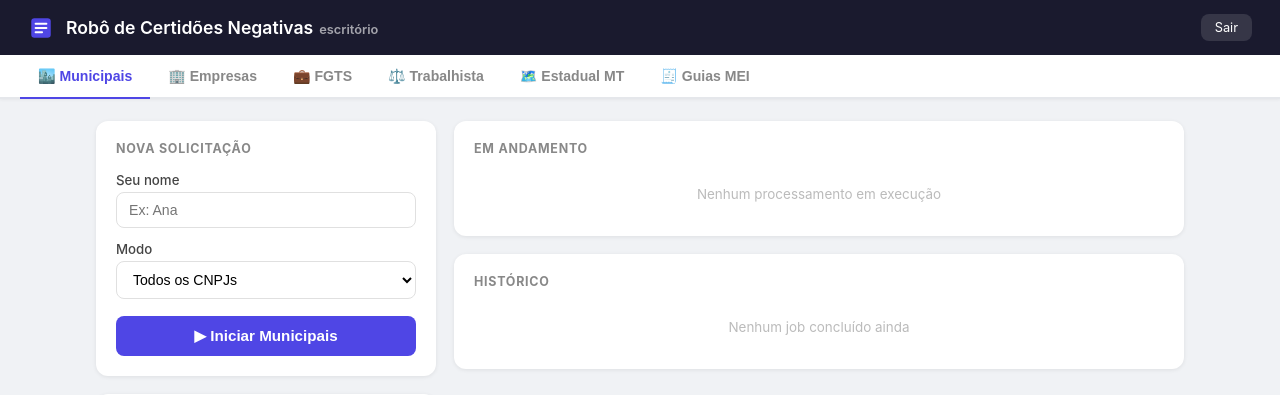
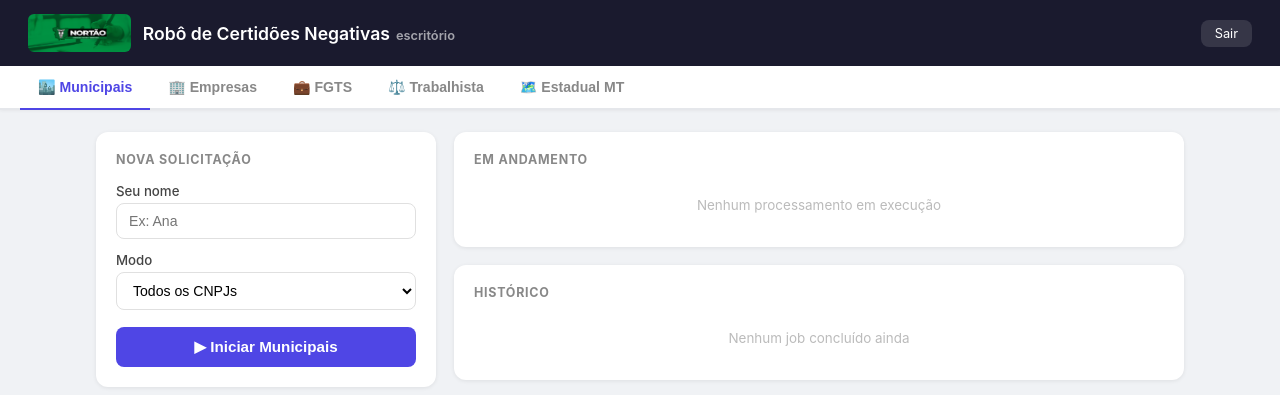
Before and after one commit to raulfloss/roboescrit-rio, a Python web app: template templates/index.html in a window 1280 px wide. Shown: the top 395 px of the page. Run offline with Jinja, Linux system fonts and the light colour scheme; the template is opened without the code that fills it, so the values that code supplies are empty.

Commit message:
Remove aba Guias MEI do site e adiciona logo no header e favicon
Co-Authored-By: Claude Sonnet 4.6 <noreply@anthropic.com>

```diff
--- a/templates/index.html
+++ b/templates/index.html
@@ -4,6 +4,7 @@
 <meta charset="UTF-8">
 <meta name="viewport" content="width=device-width, initial-scale=1.0">
 <title>Robô de Certidões</title>
+<link rel="icon" type="image/png" href="/static/logo.png.png">
 <style>
 *{box-sizing:border-box;margin:0;padding:0}
 body{font-family:-apple-system,BlinkMacSystemFont,'Segoe UI',sans-serif;background:#f0f2f5;color:#1a1a2e;min-height:100vh}
@@ -142,10 +143,7 @@ mark{background:#fef3c7;border-radius:2px;padding:0 1px}
 </div>
 
 <header>
-  <svg width="26" height="26" viewBox="0 0 24 24" fill="none">
-    <rect x="3" y="3" width="18" height="18" rx="3" fill="#4f46e5"/>
-    <path d="M7 8h10M7 12h10M7 16h6" stroke="white" stroke-width="1.8" stroke-linecap="round"/>
-  </svg>
+  <img src="/static/logo.png.png" alt="Logo" style="height:38px;width:auto;border-radius:6px">
   <div>
     <h1>Robô de Certidões Negativas<small>escritório</small></h1>
   </div>
@@ -159,7 +157,6 @@ mark{background:#fef3c7;border-radius:2px;padding:0 1px}
   <button class="tab-btn" onclick="trocarTab('fgts',this)">💼 FGTS</button>
   <button class="tab-btn" onclick="trocarTab('trabalhista',this)">⚖️ Trabalhista</button>
   <button class="tab-btn" onclick="trocarTab('estadual-mt',this)">🗺️ Estadual MT</button>
-  <button class="tab-btn" onclick="trocarTab('mei',this)">🧾 Guias MEI</button>
 </nav>
 
 <!-- ══ Tab: Municipais ══════════════════════════════════════════════════════ -->
@@ -405,44 +402,6 @@ mark{background:#fef3c7;border-radius:2px;padding:0 1px}
 </div>
 </div><!-- /tab-estadual-mt -->
 
-<!-- ══ Tab: Guias MEI ═════════════════════════════════════════════════════════ -->
-<div id="tab-mei" class="tab-panel">
-<div class="wrap">
-  <div>
-    <div class="card" style="margin-bottom:18px">
-      <div class="card-title">Guias DAS — MEI</div>
-      <div class="tipo-info" style="border-left:4px solid #7c3aed">
-        <strong>Emissão de Guia de Pagamento (DAS)</strong>
-        <span>Portal PGMEI — Receita Federal</span>
-        <span class="tipo-aplica">Apenas MEI (Microempreendedor Individual)</span>
-      </div>
-      <div style="margin-top:10px;padding:10px 12px;background:#f5f3ff;border-radius:8px;font-size:.81rem;color:#5b21b6;line-height:1.5">
-        <strong>ℹ️ Sobre o captcha:</strong> O portal MEI exige verificação manual na primeira vez.
-        Um navegador abrirá automaticamente — resolva o captcha quando solicitado.
-        O robô assume sozinho após a liberação. Você pode continuar trabalhando normalmente.
-      </div>
-      <button class="btn-start" id="btn-iniciar-mei" onclick="iniciarMei()" style="margin-top:14px;background:#7c3aed">
-        ▶ Iniciar Guias MEI
-      </button>
-    </div>
-    <div class="card">
-      <div class="card-title">Fila de Espera</div>
-      <div id="painel-mei-fila"><div class="empty">Nenhum job aguardando</div></div>
-    </div>
-  </div>
-  <div class="right-col">
-    <div class="card">
-      <div class="card-title">Em Andamento</div>
-      <div id="painel-mei-atual"><div class="empty">Nenhum processamento em execução</div></div>
-    </div>
-    <div class="card">
-      <div class="card-title">Histórico</div>
-      <div id="painel-mei-hist"><div class="empty">Nenhum job concluído ainda</div></div>
-    </div>
-  </div>
-</div>
-</div><!-- /tab-mei -->
-
 <script>
 // ── nome salvo ────────────────────────────────────────────────────────────────
 const $nome = document.getElementById("inp-nome");
@@ -630,18 +589,16 @@ function renderHistorico(hist) {
 let _historico = [];
 
 function isGeralJob(j) { return j && j.script === "robo_geral.py"; }
-function isMeiJob(j)   { return j && j.script === "mei"; }
 
 const TIPO_LABEL = {
   fgts:        "FGTS (CRF)",
   trabalhista: "Trabalhista (CNDT)",
   estadual_mt: "Estadual MT",
-  mei:         "Guias MEI (DAS)",
 };
 
 // Estado de log independente por tipo
 const _logState = {};
-["fgts","trabalhista","estadual_mt","mei"].forEach(t => {
+["fgts","trabalhista","estadual_mt"].forEach(t => {
   _logState[t] = { offset: 0, jobId: null, timer: null };
 });
 
@@ -745,78 +702,6 @@ async function iniciarTipo(tipo) {
   finally { if (btnEl) btnEl.disabled = false; }
 }
 
-async function iniciarMei() {
-  const nome = $nome.value.trim();
-  if (!nome) { alert("Informe seu nome (aba Municipais) antes de iniciar."); return; }
-  const btn = document.getElementById("btn-iniciar-mei");
-  if (btn) btn.disabled = true;
-  try {
-    const r = await fetch("/api/iniciar_mei", {
-      method: "POST", headers: {"Content-Type":"application/json"},
-      body: JSON.stringify({ usuario: nome })
-    });
-    const d = await r.json();
-    if (d.erro) { alert(d.erro); return; }
-    atualizarStatus();
-  } catch(e) { alert("Erro ao conectar com o servidor."); }
-  finally { if (btn) btn.disabled = false; }
-}
-
-function renderMeiAtual(job) {
-  const el = document.getElementById("painel-mei-atual");
-  if (!el) return;
-  if (!job) { el.innerHTML = '<div class="empty">Nenhum processamento em execução</div>'; return; }
-  const feitos = (job.sucesso||0) + (job.erros||0);
-  const pct    = job.total > 0 ? Math.round(feitos / job.total * 100) : 0;
-  el.innerHTML = `
-    <div class="job-header">
-      <div><div class="job-user">${job.usuario}</div><div class="job-mode">Guias MEI (DAS)</div></div>
-      <div style="display:flex;align-items:center;gap:10px">
-        ${badge(job.status)}
-        ${job.status==="rodando"?'<button class="btn-parar" onclick="pararJob()">⏹ Parar</button>':""}
-      </div>
-    </div>
-    ${job.total>0?`
-    <div class="stat-row">
-      <div class="stat"><strong>${job.sucesso||0}</strong><span>Guias</span></div>
-      <div class="stat"><strong>${job.erros||0}</strong><span>Erros</span></div>
-      <div class="stat"><strong>${feitos}/${job.total}</strong><span>Processados</span></div>
-      <div class="stat"><strong>${pct}%</strong><span>Progresso</span></div>
-    </div>
-    <div class="progress"><div class="progress-fill" style="width:${pct}%;background:#7c3aed"></div></div>`:""}
-    <div class="log-box" id="log-mei-live"></div>`;
-  iniciarLogTipo("mei", job.id);
-}
-
-function renderMeiFila(fila) {
-  const el = document.getElementById("painel-mei-fila");
-  if (!el) return;
-  if (!fila.length) { el.innerHTML = '<div class="empty">Nenhum job aguardando</div>'; return; }
-  el.innerHTML = fila.map((j,i) => `
-    <div class="queue-item">
-      <div class="q-num">${i+1}</div>
-      <div><strong>${j.usuario}</strong> <span style="color:#888">— Guias MEI</span></div>
-    </div>`).join("");
-}
-
-function renderMeiHistorico(hist) {
-  const el = document.getElementById("painel-mei-hist");
-  if (!el) return;
-  const lista = hist.filter(j => isMeiJob(j));
-  if (!lista.length) { el.innerHTML = '<div class="empty">Nenhum job concluído ainda</div>'; return; }
-  el.innerHTML = `<table>
-    <thead><tr><th>Início</th><th>Usuário</th><th>Status</th><th>Guias</th><th>Erros</th><th>Download</th></tr></thead>
-    <tbody>${lista.map(j=>`<tr>
-      <td>${j.inicio||"—"}</td>
-      <td><strong>${j.usuario}</strong></td>
-      <td>${badge(j.status)}</td>
-      <td style="color:#7c3aed;font-weight:700">${j.sucesso||0}/${j.total||0}</td>
-      <td style="color:${j.erros>0?"#dc2626":"#888"};font-weight:700">${j.erros||0}</td>
-      <td>${j.pdfs&&j.pdfs.length?`<a class="btn-dl" href="/api/download/${j.id}" style="background:#ede9fe;color:#7c3aed">⬇ ${j.pdfs.length} PDFs</a>`:"—"}</td>
-    </tr>`).join("")}</tbody>
-  </table>`;
-}
-
 async function atualizarStatus() {
   try {
     const r = await fetch("/api/status");
@@ -824,10 +709,10 @@ async function atualizarStatus() {
     _historico = d.historico || [];
 
     // Aba Processamento — apenas jobs municipais
-    const jobMun = d.job_atual && !isGeralJob(d.job_atual) && !isMeiJob(d.job_atual) ? d.job_atual : null;
+    const jobMun = d.job_atual && !isGeralJob(d.job_atual) ? d.job_atual : null;
     renderAtual(jobMun);
-    renderFila((d.fila||[]).filter(j => !isGeralJob(j) && !isMeiJob(j)));
-    renderHistorico(_historico.filter(j => !isGeralJob(j) && !isMeiJob(j)));
+    renderFila((d.fila||[]).filter(j => !isGeralJob(j)));
+    renderHistorico(_historico.filter(j => !isGeralJob(j)));
 
     // Abas por tipo certidão
     ["fgts","trabalhista","estadual_mt"].forEach(tipo => {
@@ -837,12 +722,6 @@ async function atualizarStatus() {
       renderTipoFila(tipo, (d.fila||[]).filter(j => isGeralJob(j) && j.modo === tipo));
       renderTipoHistorico(tipo, _historico);
     });
-
-    // Aba MEI
-    const jobMei = d.job_atual && isMeiJob(d.job_atual) ? d.job_atual : null;
-    renderMeiAtual(jobMei);
-    renderMeiFila((d.fila||[]).filter(j => isMeiJob(j)));
-    renderMeiHistorico(_historico);
   } catch(e) {}
 }
 
@@ -859,7 +738,7 @@ function trocarTab(id, btn) {
   document.getElementById("tab-" + id).classList.add("ativo");
   btn.classList.add("ativo");
   if (id === "emp") carregarEmpresas();
-  if (["fgts","trabalhista","estadual-mt","mei"].includes(id)) atualizarStatus();
+  if (["fgts","trabalhista","estadual-mt"].includes(id)) atualizarStatus();
 }
 
 // ── verificação de cidade ─────────────────────────────────────────────────────
```
Also changed, not shown: server.py (+27 -92 lines).
